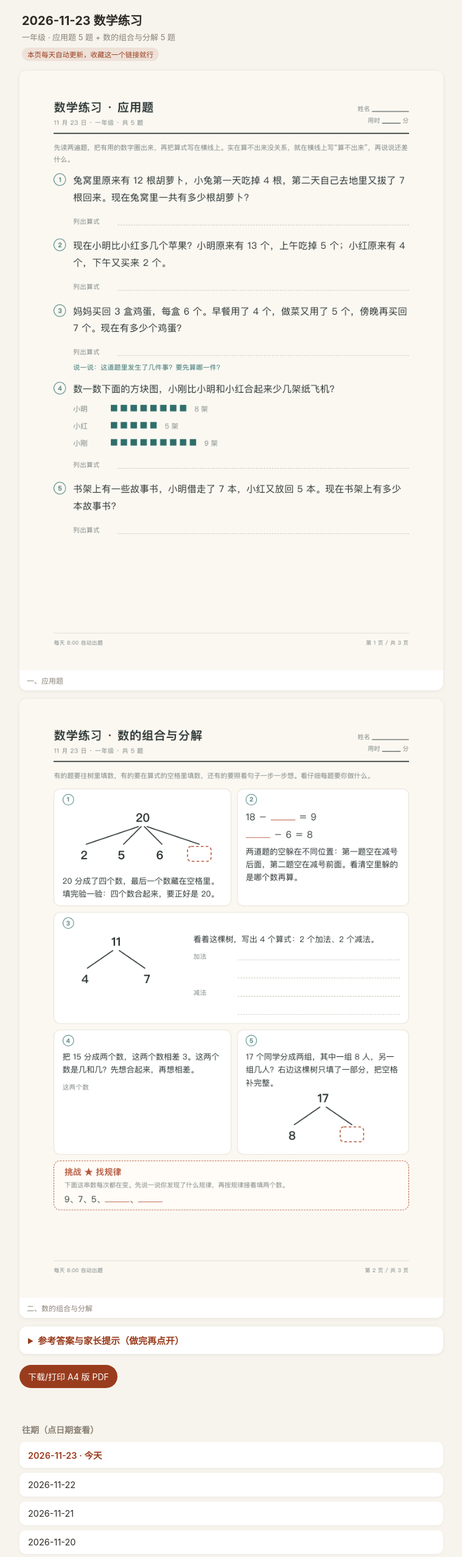
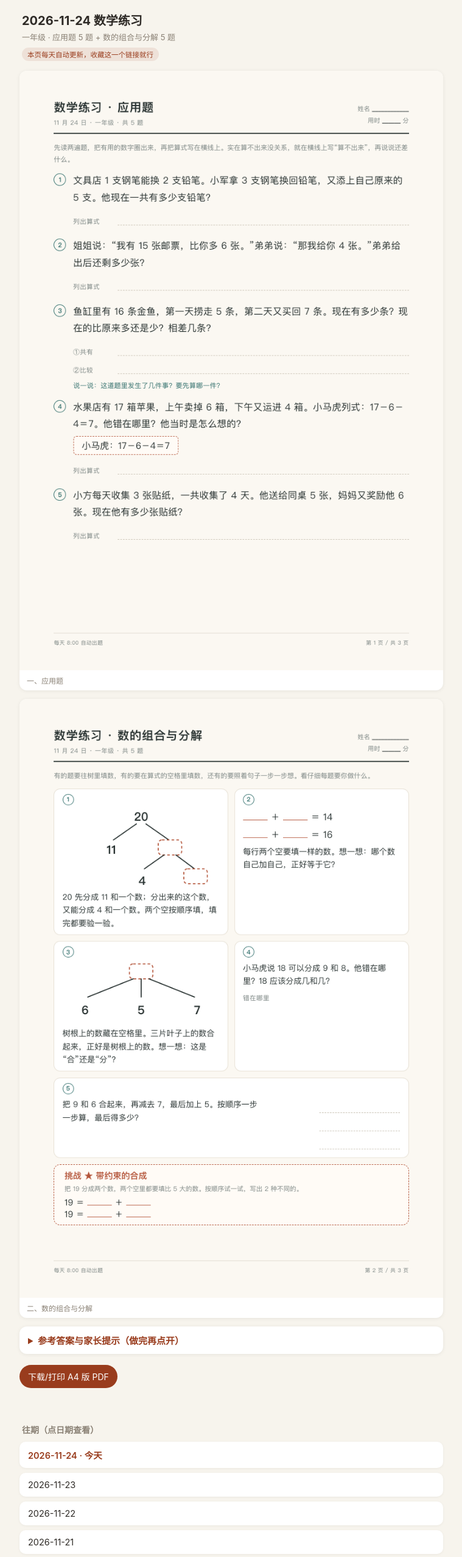
Before and after one commit to dreamick/math-daily, a plain HTML site: page index.html in a window 1280 px wide. Shown: the top 2553 px of the page at 61% size, without its empty margins (260-1019 px from the left). Drawn offline with Linux system fonts and the light colour scheme.

Commit message:
latest: 2026-11-24

```diff
--- a/index.html
+++ b/index.html
@@ -4,7 +4,7 @@
 <meta charset="utf-8">
 <meta name="viewport" content="width=device-width,initial-scale=1">
 <meta name="format-detection" content="telephone=no">
-<title>2026-11-23 数学练习 · 每天更新</title>
+<title>2026-11-24 数学练习 · 每天更新</title>
 <style>
   :root{--bg:#F7F4ED; --card:#fff; --ink:#2E2A26; --muted:#8A8175; --clay:#993C1D;}
   *{box-sizing:border-box;}
@@ -39,22 +39,22 @@
 </head>
 <body>
 <header>
-  <h1>2026-11-23 数学练习</h1>
+  <h1>2026-11-24 数学练习</h1>
   <div class="sub">一年级 · 应用题 5 题 + 数的组合与分解 5 题</div>
   <div class="badge">本页每天自动更新，收藏这一个链接就行</div>
 </header>
 <main>
-  <figure><img src="2026-11-23/01-应用题.png" alt="一、应用题" loading="lazy"><figcaption>一、应用题</figcaption></figure>
-  <figure><img src="2026-11-23/02-组合分解.png" alt="二、数的组合与分解" loading="lazy"><figcaption>二、数的组合与分解</figcaption></figure>
+  <figure><img src="2026-11-24/01-应用题.png" alt="一、应用题" loading="lazy"><figcaption>一、应用题</figcaption></figure>
+  <figure><img src="2026-11-24/02-组合分解.png" alt="二、数的组合与分解" loading="lazy"><figcaption>二、数的组合与分解</figcaption></figure>
   <details>
     <summary>参考答案与家长提示（做完再点开）</summary>
-    <figure><img src="2026-11-23/03-答案与提示.png" alt="三、答案与提示" loading="lazy"><figcaption>三、答案与提示</figcaption></figure>
+    <figure><img src="2026-11-24/03-答案与提示.png" alt="三、答案与提示" loading="lazy"><figcaption>三、答案与提示</figcaption></figure>
   </details>
-  <a class="pdf" href="2026-11-23/2026-11-23-数学练习.pdf" target="_blank" rel="noopener">下载/打印 A4 版 PDF</a>
+  <a class="pdf" href="2026-11-24/2026-11-24-数学练习.pdf" target="_blank" rel="noopener">下载/打印 A4 版 PDF</a>
 </main>
 <section class="history">
     <h2>往期（点日期查看）</h2>
-    <ul><li class="cur"><a href="2026-11-23/">2026-11-23 · 今天</a></li><li><a href="2026-11-22/">2026-11-22</a></li><li><a href="2026-11-21/">2026-11-21</a></li><li><a href="2026-11-20/">2026-11-20</a></li><li><a href="2026-11-19/">2026-11-19</a></li><li><a href="2026-11-18/">2026-11-18</a></li><li><a href="2026-11-17/">2026-11-17</a></li><li><a href="2026-11-16/">2026-11-16</a></li><li><a href="2026-11-15/">2026-11-15</a></li><li><a href="2026-11-14/">2026-11-14</a></li><li><a href="2026-11-13/">2026-11-13</a></li><li><a href="2026-11-12/">2026-11-12</a></li><li><a href="2026-11-11/">2026-11-11</a></li><li><a href="2026-11-10/">2026-11-10</a></li><li><a href="2026-11-09/">2026-11-09</a></li><li><a href="2026-11-08/">2026-11-08</a></li><li><a href="2026-11-07/">2026-11-07</a></li><li><a href="2026-11-06/">2026-11-06</a></li><li><a href="2026-11-05/">2026-11-05</a></li><li><a href="2026-11-04/">2026-11-04</a></li><li><a href="2026-11-03/">2026-11-03</a></li><li><a href="2026-11-02/">2026-11-02</a></li><li><a href="2026-10-30/">2026-10-30</a></li><li><a href="2026-10-29/">2026-10-29</a></li><li><a href="2026-10-28/">2026-10-28</a></li><li><a href="2026-10-27/">2026-10-27</a></li><li><a href="2026-10-26/">2026-10-26</a></li><li><a href="2026-10-23/">2026-10-23</a></li></ul>
+    <ul><li class="cur"><a href="2026-11-24/">2026-11-24 · 今天</a></li><li><a href="2026-11-23/">2026-11-23</a></li><li><a href="2026-11-22/">2026-11-22</a></li><li><a href="2026-11-21/">2026-11-21</a></li><li><a href="2026-11-20/">2026-11-20</a></li><li><a href="2026-11-19/">2026-11-19</a></li><li><a href="2026-11-18/">2026-11-18</a></li><li><a href="2026-11-17/">2026-11-17</a></li><li><a href="2026-11-16/">2026-11-16</a></li><li><a href="2026-11-15/">2026-11-15</a></li><li><a href="2026-11-14/">2026-11-14</a></li><li><a href="2026-11-13/">2026-11-13</a></li><li><a href="2026-11-12/">2026-11-12</a></li><li><a href="2026-11-11/">2026-11-11</a></li><li><a href="2026-11-10/">2026-11-10</a></li><li><a href="2026-11-09/">2026-11-09</a></li><li><a href="2026-11-08/">2026-11-08</a></li><li><a href="2026-11-07/">2026-11-07</a></li><li><a href="2026-11-06/">2026-11-06</a></li><li><a href="2026-11-05/">2026-11-05</a></li><li><a href="2026-11-04/">2026-11-04</a></li><li><a href="2026-11-03/">2026-11-03</a></li><li><a href="2026-11-02/">2026-11-02</a></li><li><a href="2026-10-30/">2026-10-30</a></li><li><a href="2026-10-29/">2026-10-29</a></li><li><a href="2026-10-28/">2026-10-28</a></li><li><a href="2026-10-27/">2026-10-27</a></li><li><a href="2026-10-26/">2026-10-26</a></li><li><a href="2026-10-23/">2026-10-23</a></li></ul>
   </section>
 <footer>
 
```
